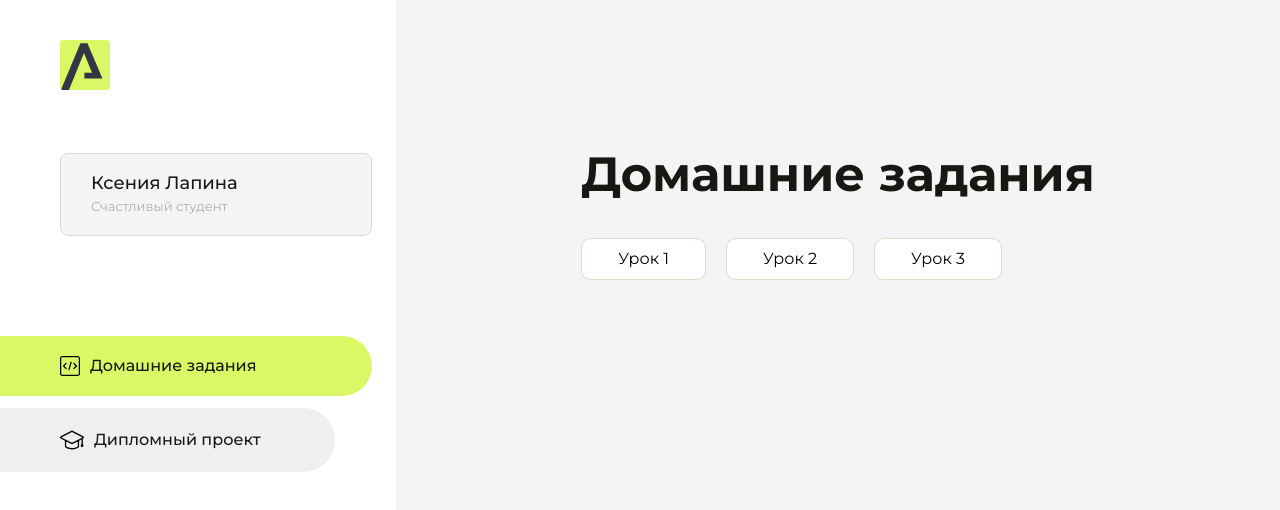
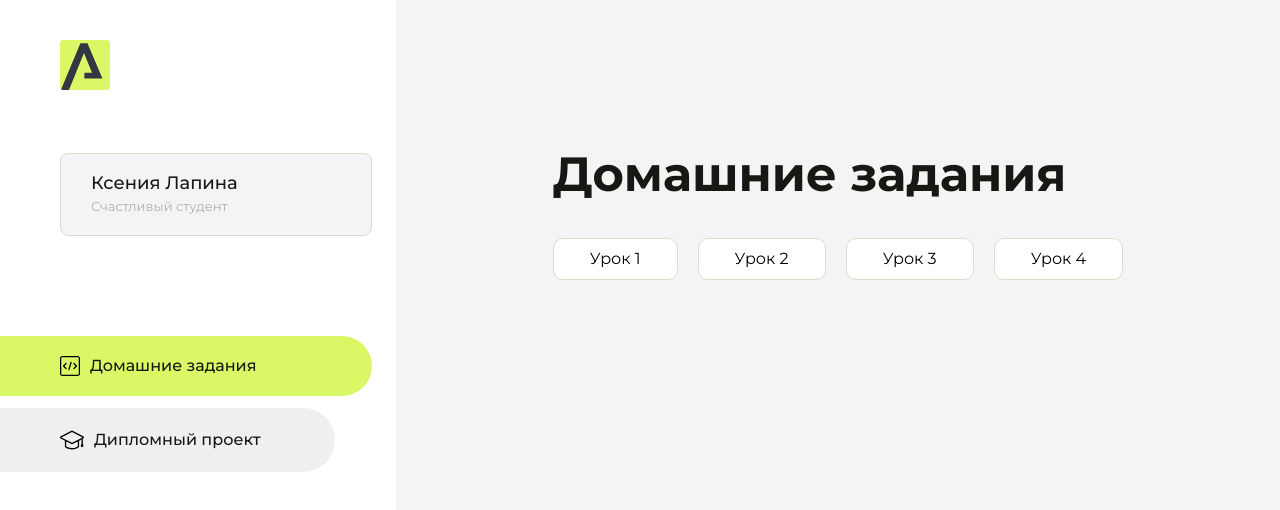
Before and after one commit to silksoiree/homework, a plain HTML site: page index.html in a window 1280 px wide. Drawn offline with Linux system fonts and the light colour scheme.

Commit message:
Update index.html

```diff
--- a/index.html
+++ b/index.html
@@ -101,6 +101,9 @@
                     <li class="content__list-item">
                         <a href="hw-2-34">Урок 3</a>
                     </li>
+                    <li class="content__list-item">
+                        <a href="hw-4-41">Урок 4</a>
+                    </li>
                     <div class="content__block hidden" id="diplomBlock">
             <div class="" id="diplomBlock">
                 <div class="content__title">Дипломный проект</div>
```
